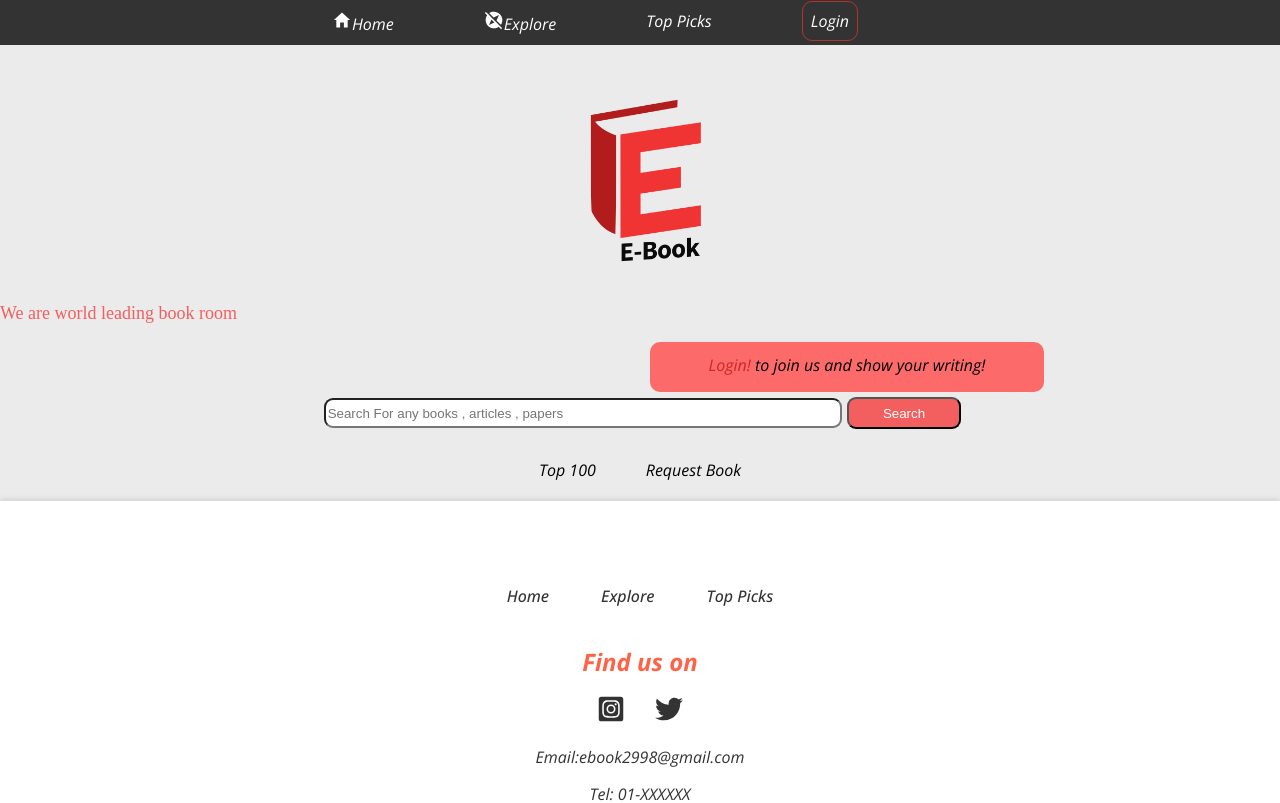
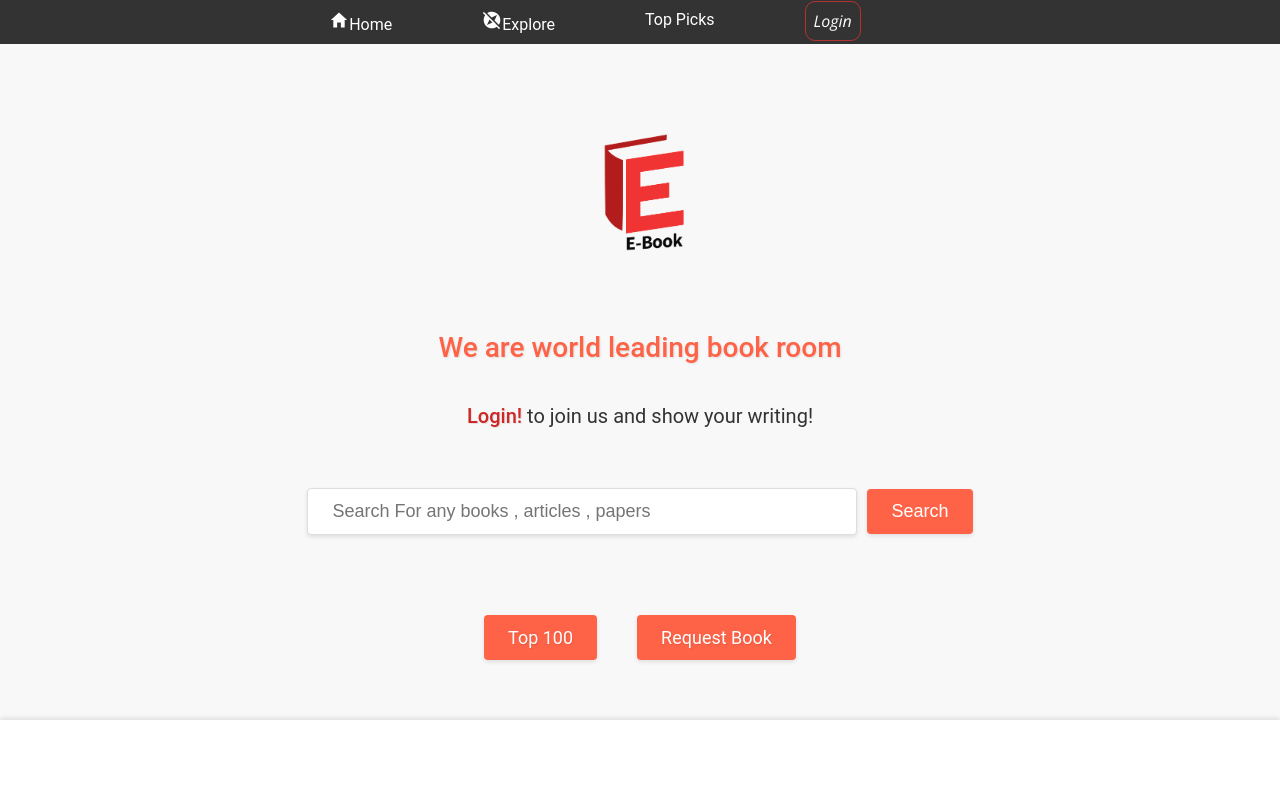
Before and after one commit to sanjaya999/ebook-project, a React (Vite) app in the folder frontend/: page / in a window 1280 px wide. Shown: the top 803 px of the page. Built offline with nearby package versions, Linux system fonts and the light colour scheme; some icons are missing.

Commit message:
beautified

```diff
--- a/frontend/src/components/Home/Home.css
+++ b/frontend/src/components/Home/Home.css
@@ -1,146 +1,132 @@
-@font-face {
-    font-family: sans;
-    src: url(../Open_Sans/OpenSans-Italic-VariableFont_wdth\,wght.ttf);
+/* Home.css */
+
+/* General Styles */
+body {
+    font-family: 'Roboto', sans-serif;
+    background-color: #f8f8f8;
+    color: #333;
+    text-align: center;
+    min-height: 100vh;
+    display: flex;
+    flex-direction: column;
   }
 
-body{
-    background-color: #ecebeb;
-    margin: 0;
-    padding: 0;
-
-
-}
-.cards{
-    width: 15%;
-    margin: 10px;
-    overflow: hidden;
-    background-color: rgb(204, 201, 189);
-    border-radius: 30px;
-    box-shadow: 2px 2px 10px black ;
-     margin-left: 20px;
+  /* Logo */
+  .logo {
+    margin-top: 80px;
   }
 
-.logo{
+  .image {
+    width: 200px;
+    height: auto;
+  }
+
+  /* About Us Section */
+  .we {
+    margin-top: 60px;
+  }
+
+  .aboutus {
+    font-size: 28px;
+    font-weight: 500;
+    color: #ff6347;
+    text-shadow: 1px 1px 2px rgba(0, 0, 0, 0.1);
+  }
+
+  /* Login Section */
+  .homelog {
+    margin-top: 40px;
+  }
+
+  .sign {
+    font-size: 20px;
+  }
+
+  .log {
+    color: #ff6347;
+    text-decoration: none;
+    font-weight: 500;
+    transition: color 0.3s ease;
+    text-shadow: 1px 1px 1px rgba(0, 0, 0, 0.1);
+  }
+
+  .log:hover {
+    color: #e65c4f;
+  }
+
+  /* Search Section */
+  .search {
+    margin-top: 60px;
+  }
+
+  .searchbook {
+    padding: 12px 24px;
+    border: 1px solid #ddd;
+    border-radius: 4px;
+    font-size: 18px;
+    width: 500px;
+    max-width: 80%;
+    box-shadow: 0 2px 4px rgba(0, 0, 0, 0.1);
+  }
+
+  .SButton {
+    background-color: #ff6347;
+    color: #fff;
+    border: none;
+    padding: 12px 24px;
+    border-radius: 4px;
+    font-size: 18px;
+    margin-left: 10px;
+    cursor: pointer;
+    transition: background-color 0.3s ease;
+    box-shadow: 0 2px 4px rgba(0, 0, 0, 0.1);
+  }
+
+  .SButton:hover {
+    background-color: #e65c4f;
+  }
+
+  /* Section Links */
+  .section {
     display: flex;
     justify-content: center;
-    margin-top: 5vh;
+    margin-top: 80px;
+    margin-bottom: 60px;
   }
 
-
- .image{
-    height: 25vh;
+  .Top100,
+  .request {
+    background-color: #ff6347;
+    color: #fff;
+    padding: 12px 24px;
+    border-radius: 4px;
+    font-size: 18px;
+    margin: 0 20px;
+    cursor: pointer;
+    transition: background-color 0.3s ease;
+    box-shadow: 0 2px 4px rgba(0, 0, 0, 0.1);
+    text-shadow: 1px 1px 1px rgba(0, 0, 0, 0.1);
   }
 
- .aboutus{
-    color: rgb(243, 94, 94);
-    font-family: Italic;
-    font-size: large;
+  .Top100:hover,
+  .request:hover {
+    background-color: #e65c4f;
   }
 
-
-
-.log{
-    text-decoration: none;
-
+  /* Content Spacing */
+  .content {
+    flex: 1 0 auto;
   }
 
-.homelog{
-    display: flex;
-    justify-content: center;
-    align-items: center;
-    height: 5vh;
-    border-radius:  10px;
-    padding: 5px;
-    margin-left: 650px;
-
-    background-color: rgba(255, 90, 90, 0.89);
-
-    width: 30%;
-
-
-}
-
-.sign{
-
-    padding: 10px;
-
-    margin-bottom: 20px;
-
-
-
-}
-
-.box p {
-    text-align: center;
-    margin: 0;
-
-
-  }
-
-  @media screen and (max-width: 768px) {
-    .cards {
-        width: 20%; /* Adjust width for smaller screens */
-    }
-
-    .homelog {
-        width: 20%; /* Adjust width for smaller screens */
-
+  /* Responsive Styles */
+  @media (max-width: 768px) {
+    .searchbook {
+      width: 400px;
     }
   }
 
-@media screen and (max-width: 576px) {
-    .cards {
-        width: 52%; /* Adjust width for even smaller screens */
-    }
-
-    .homelog {
-        width: 20%; /* Adjust width for even smaller screens */
+  @media (max-width: 480px) {
+    .searchbook {
+      width: 300px;
     }
   }
-
-.searchbook{
-    background-color: white;
-    width: 40%;
-    height: 3vh;
-    border-radius: 9px;
-
-
-}
-
-.search{
-    display: flex;
-    justify-content: center;
-    align-items: center;
-    margin-top: 5px;
-    padding-left: 5px;
-}
-
-
-
-
-
-
-.search::placeholder{
-    font-family: sans;
-    font-size:min(1.5vh) ;
-  }
-
-.SButton{
-    background-color:rgb(243, 94, 94) ;
-    color: white;
-    width: 9%;
-    height: 4vh;
-    margin-left: 5px;
-    border-radius: 9px;
-}
-
-.section{
-    display: flex;
-    justify-content: center;
-    margin-top: 30px;
-}
-
-.request{
-    margin-left: 50px;
-    margin-bottom: 20px;
-}
```
Lines whose indentation alone changed are shown as unchanged.
